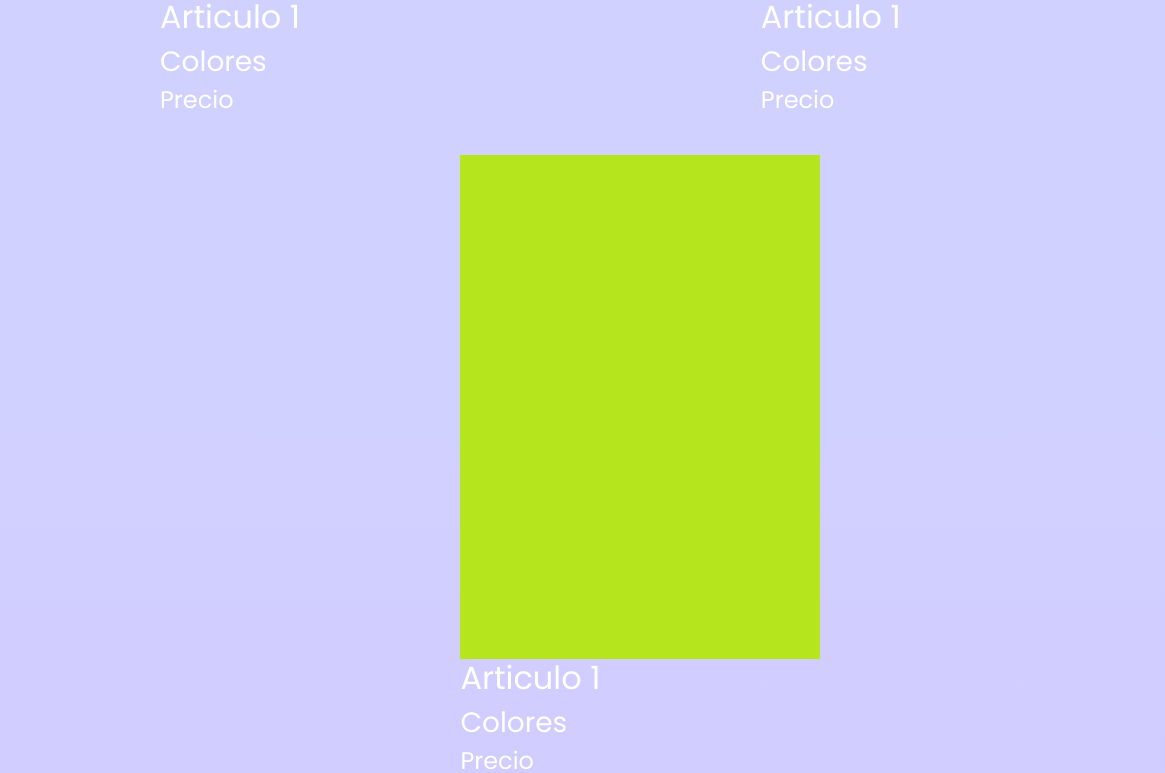
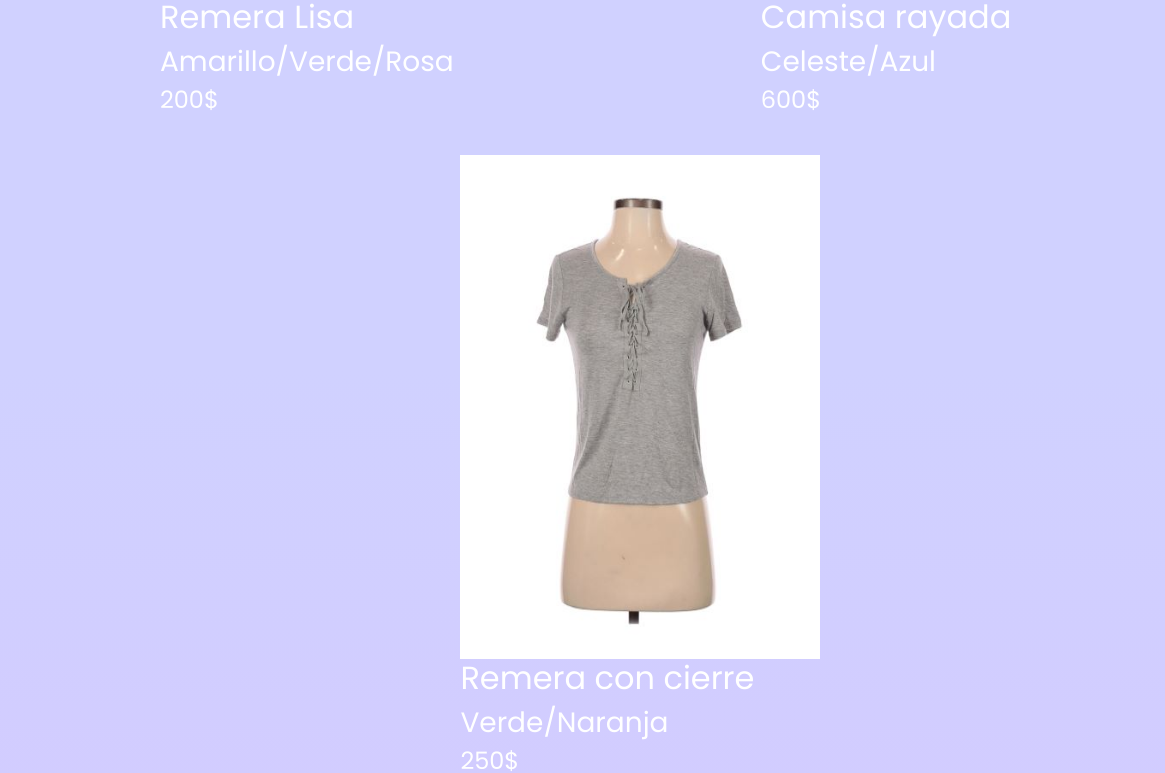
Before and after one commit to MiKanashiro/proyectoReusa, a website: page pages/productos.html in a window 1280 px wide. Shown: the part 639-1412 px from the top of the page, 0-1165 px from the left. Drawn offline with nearby package versions, Linux system fonts and the light colour scheme.

Commit message:
Update productos.html

```diff
--- a/pages/productos.html
+++ b/pages/productos.html
@@ -70,28 +70,28 @@
 				<div class="row justify-content-between">
 					<div class="col-lg-5">
 						<div class="producto">
-							<a href="producto.html"><img src="../images/productoAmarillo.jpg"></a>
-							<h2 >Articulo 1</h2>
-							<h3>Colores</h3>
-							<h4>Precio</h4>
+							<a href="producto.html"><img src="../images/RemeraLisa.jpg"></a>
+							<h2>Remera Lisa</h2>
+							<h3>Amarillo/Verde/Rosa</h3>
+							<h4>200$</h4>
 						</div>
 					</div>
 					<div class="col-lg-5 offset-lg-2">
 						<div class="producto">
-							<a href="producto.html"><img src="../images/productoRosa.jpg"></a>
-							<h2 >Articulo 1</h2>
-							<h3>Colores</h3>
-							<h4>Precio</h4>
+							<a href="producto.html"><img src="../images/CamisaRayada.jpg"></a>
+							<h2 >Camisa rayada</h2>
+							<h3>Celeste/Azul</h3>
+							<h4>600$</h4>
 						</div>
 					</div>
 				</div>
 				<div class="row justify-content-center">
 					<div class="col-lg-5">
 						<div class="producto">
-							<a href="producto.html"><img src="../images/productoVerde.jpg"></a>
-							<h2 >Articulo 1</h2>
-							<h3>Colores</h3>
-							<h4>Precio</h4>
+							<a href="producto.html"><img src="../images/RemeraCierre.jpg"></a>
+							<h2 >Remera con cierre</h2>
+							<h3>Verde/Naranja</h3>
+							<h4>250$</h4>
 						</div>
 					</div>
 				</div>
```
